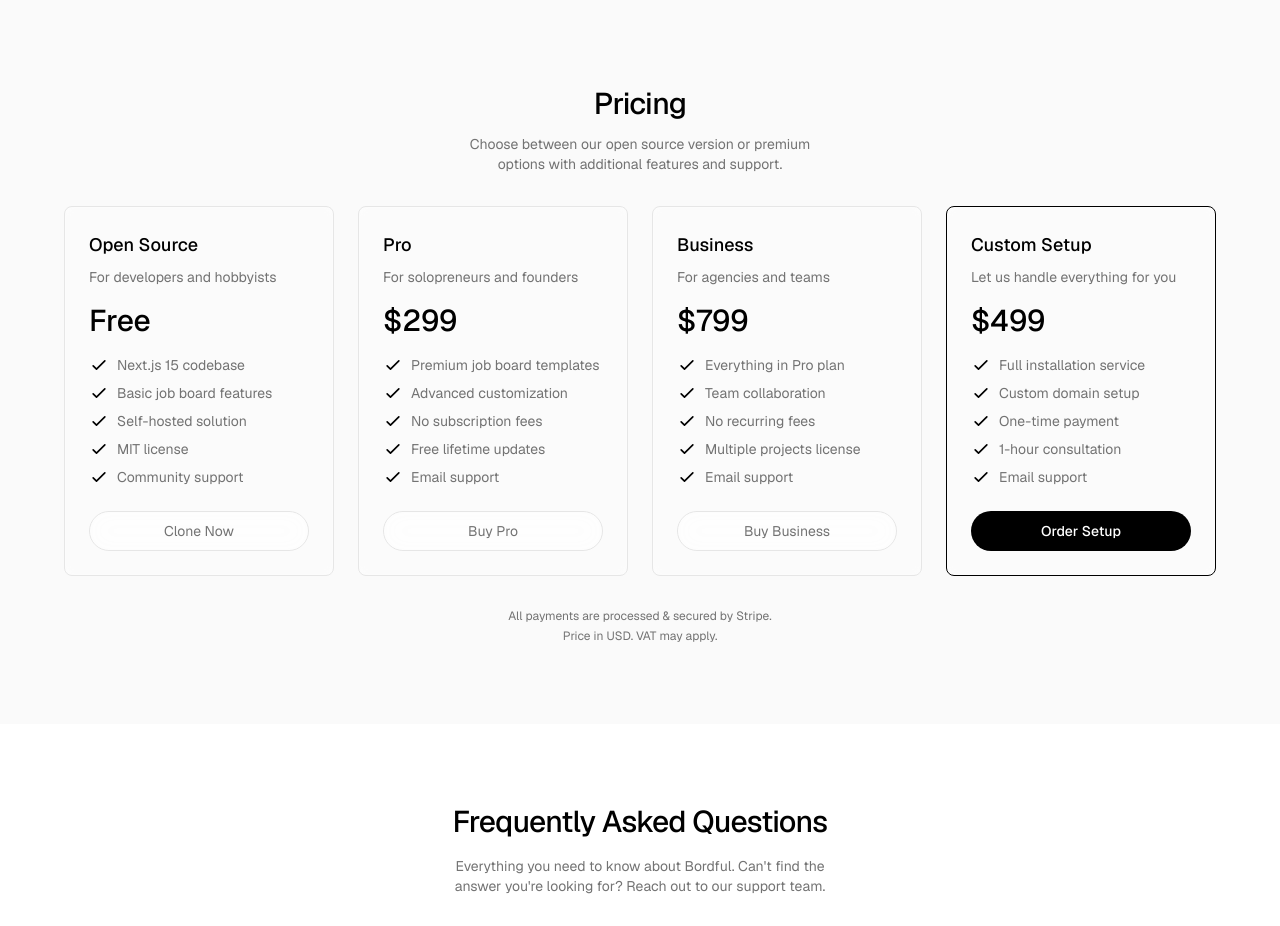
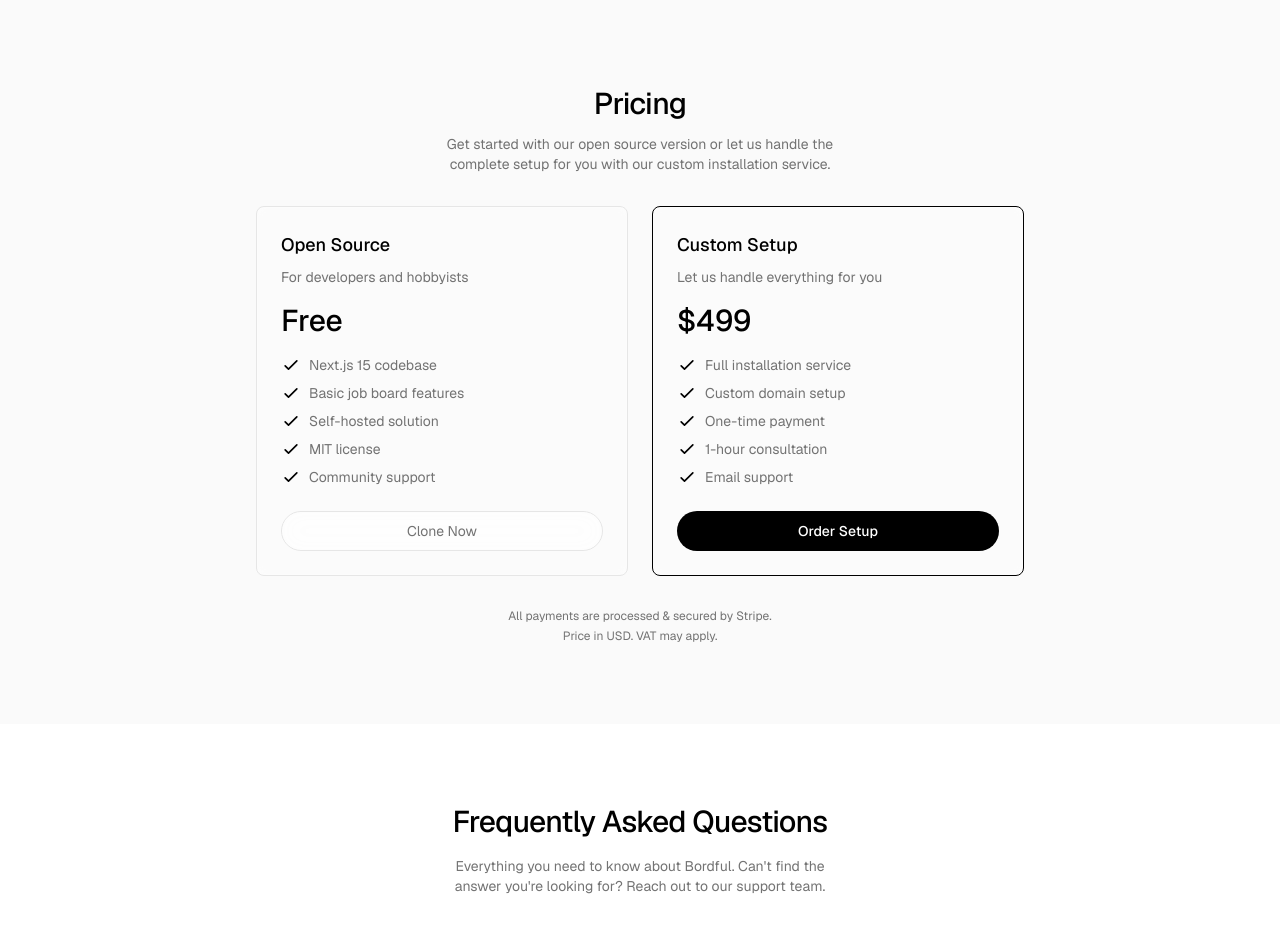
Before and after one commit to craftyme/bordful-marketing, a Next.js app: page / in a window 1280 px wide. Shown: the part 5060-5986 px from the top of the page. Built offline with nearby package versions, Linux system fonts and the light colour scheme.

Commit message:
Update pricing.tsx

```diff
--- a/components/pricing.tsx
+++ b/components/pricing.tsx
@@ -36,34 +36,6 @@ const plans: Plan[] = [
     external: true,
   },
   {
-    name: "Pro",
-    price: "$299",
-    description: "For solopreneurs and founders",
-    features: [
-      "Premium job board templates",
-      "Advanced customization",
-      "No subscription fees",
-      "Free lifetime updates",
-      "Email support",
-    ],
-    cta: "Buy Pro",
-    href: "#buy-pro",
-  },
-  {
-    name: "Business",
-    price: "$799",
-    description: "For agencies and teams",
-    features: [
-      "Everything in Pro plan",
-      "Team collaboration",
-      "No recurring fees",
-      "Multiple projects license",
-      "Email support",
-    ],
-    cta: "Buy Business",
-    href: "#buy-business",
-  },
-  {
     name: "Custom Setup",
     price: "$499",
     description: "Let us handle everything for you",
@@ -75,7 +47,7 @@ const plans: Plan[] = [
       "Email support",
     ],
     cta: "Order Setup",
-    href: "#order-setup",
+    href: "mailto:business@bordful.com?subject=Bordful%20custom%20installation&body=Hi%2C%20I%27m%20interested%20in%20building%20a%20job%20board.%20Here%20are%20more%20details%3A%20",
     highlight: true,
   },
 ];
@@ -145,8 +117,8 @@ const PricingHeader = React.memo(function PricingHeader() {
         Pricing
       </h2>
       <p className="mx-auto mt-3 max-w-[600px] text-sm text-muted-foreground text-balance">
-        Choose between our open source version or premium options with
-        additional features and support.
+        Get started with our open source version or let us handle the complete
+        setup for you with our custom installation service.
       </p>
     </div>
   );
@@ -157,7 +129,7 @@ export function Pricing() {
     <Section id="pricing" variant="secondary">
       <Container>
         <PricingHeader />
-        <div className="mt-8 grid gap-6 sm:grid-cols-2 lg:grid-cols-4">
+        <div className="mt-8 grid gap-6 sm:grid-cols-2 max-w-3xl mx-auto">
           {plans.map((plan) => (
             <PricingCard key={plan.name} {...plan} />
           ))}
```
